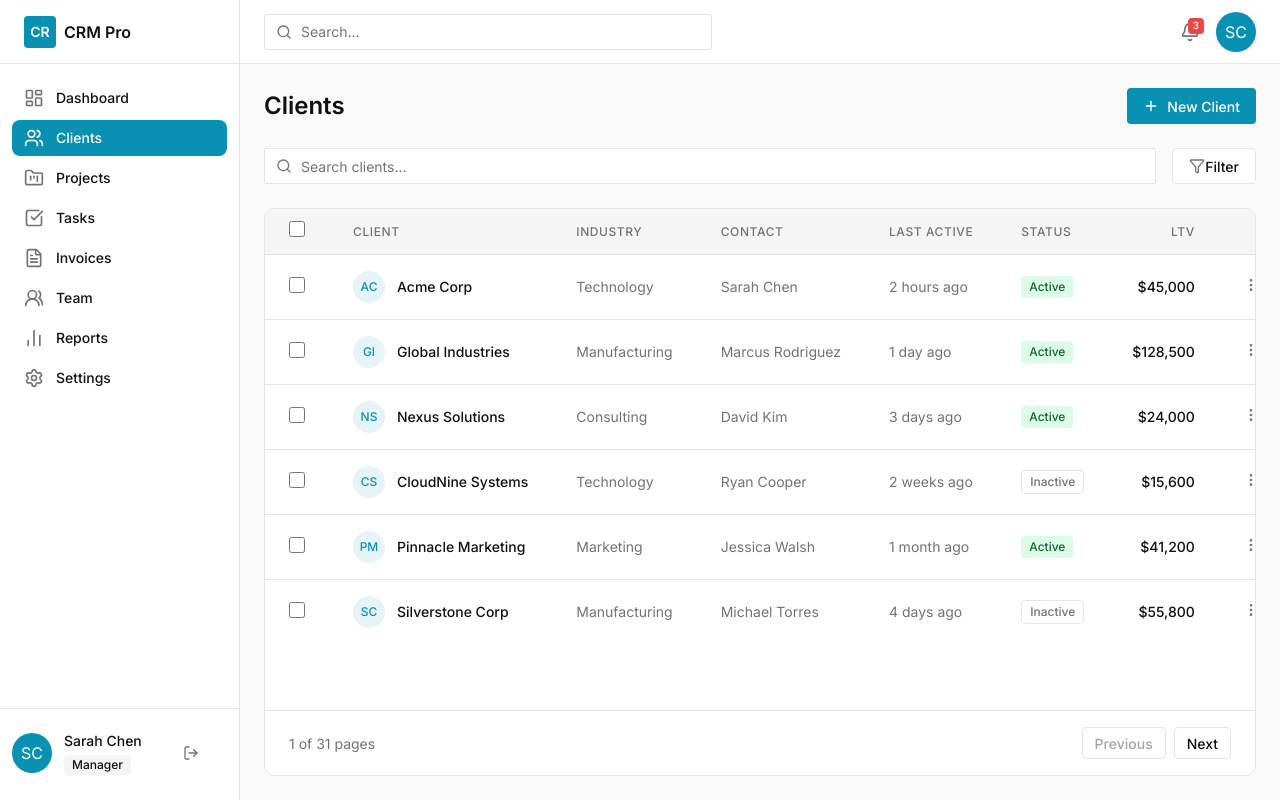
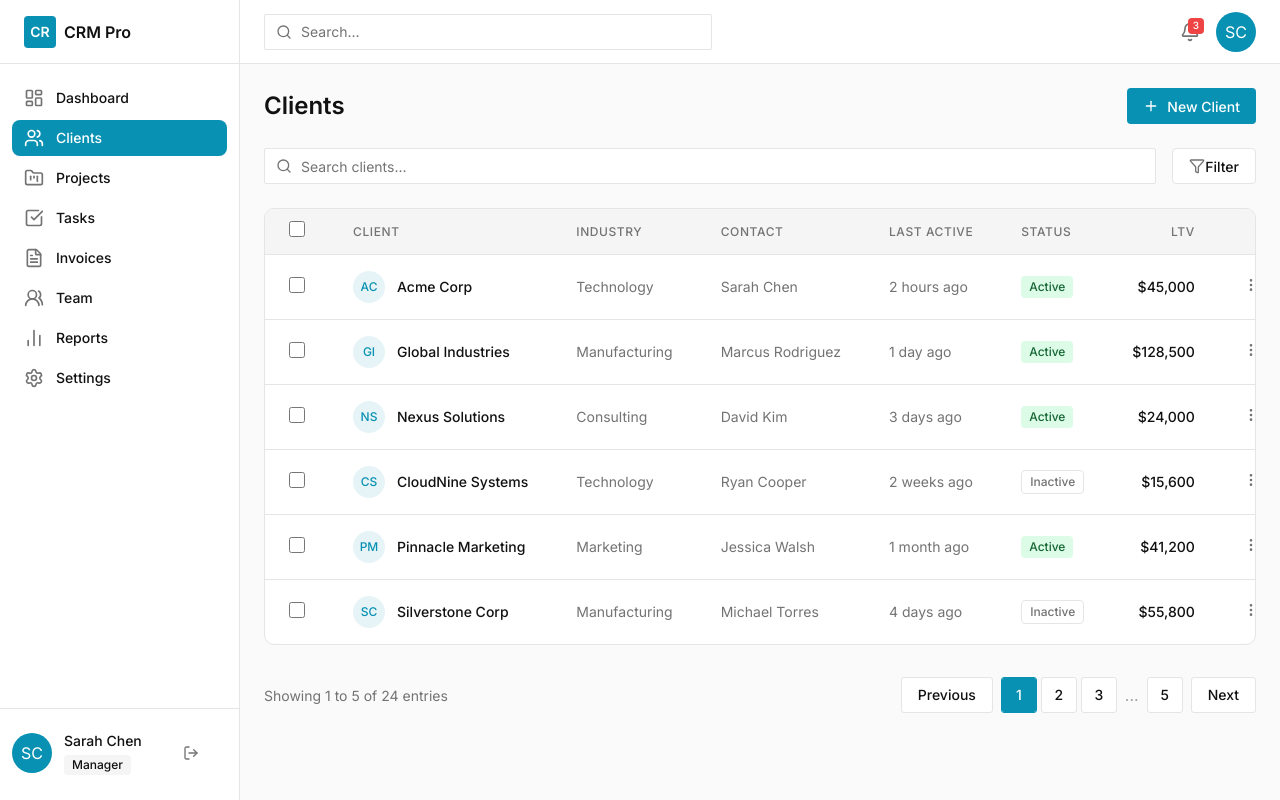
Before and after one commit to code-bd-sana/crm-pro-frontend, a Next.js app: page /clients in a window 1280 px wide. Built offline with nearby package versions, Linux system fonts and the light colour scheme.

Commit message:
Feat: refactor clients and invoices tables with updated pagination UI components

```diff
--- a/src/app/(dashboard)/clients/page.tsx
+++ b/src/app/(dashboard)/clients/page.tsx
@@ -3,6 +3,7 @@ import { Search, Filter, MoreVertical } from "lucide-react";
 import { Input } from "@/components/ui/input";
 import { Table, TableBody, TableCell, TableHead, TableHeader, TableRow } from "@/components/ui/table";
 import { NewClientButton } from "@/components/dashboard/NewClientButton";
+import { Button } from "@/components/ui/button";
 
 const clientsData = [
   { id: 1, initials: "AC", name: "Acme Corp", industry: "Technology", contact: "Sarah Chen", lastActive: "2 hours ago", status: "Active", ltv: "$45,000" },
@@ -42,8 +43,7 @@ export default function ClientsPage() {
       </div>
 
       {/* Table Container */}
-      <div className="bg-[#FFFFFF] border border-[#E5E5E5] rounded-[10px] flex-1 flex flex-col overflow-hidden">
-        <div className="overflow-x-auto">
+      <div className="bg-white rounded-[10px] border border-[#E5E5E5] overflow-hidden flex flex-col">
         <Table className="w-full text-left min-w-[1000px]">
           <TableHeader>
             <TableRow className="bg-[#F5F5F5] border-b border-[#E5E5E5] hover:bg-[#F5F5F5]">
@@ -107,20 +107,38 @@ export default function ClientsPage() {
         </Table>
       </div>
 
-        {/* Pagination */}
-        <div className="flex items-center justify-between px-6 py-4 border-t border-[#E5E5E5] mt-auto">
-          <span className="text-[#737373] text-[14px] font-normal">1 of 31 pages</span>
+      {/* Pagination Footer */}
+      <div className="flex flex-col sm:flex-row justify-between items-center gap-4 mt-2">
+        <p className="text-[14px] text-[#737373]">
+          Showing 1 to 5 of 24 entries
+        </p>
         <div className="flex items-center gap-2">
-            <button className="flex items-center justify-center px-3 h-[32px] bg-[#FFFFFF] border border-[#E5E5E5] rounded-[4px] text-[#A3A3A3] font-medium text-[14px] cursor-not-allowed">
+          <Button variant="outline" className="border-[#E5E5E5] bg-white text-[#111111] font-medium h-9 px-4 hover:bg-[#F8FAFC] rounded-[3px]">
             Previous
-            </button>
-            <button className="flex items-center justify-center px-3 h-[32px] bg-[#FFFFFF] border border-[#E5E5E5] hover:bg-gray-50 rounded-[4px] text-[#111111] font-medium text-[14px] transition-colors">
+          </Button>
+
+          <div className="flex items-center gap-1">
+            <Button variant="outline" className="w-9 h-9 p-0 bg-[#0891B2] text-white hover:bg-[#0891B2]/90 hover:text-white border-[#0891B2] rounded-[3px]">
+              1
+            </Button>
+            <Button variant="outline" className="w-9 h-9 p-0 bg-white border-[#E5E5E5] text-[#111111] hover:bg-[#F8FAFC] rounded-[3px]">
+              2
+            </Button>
+            <Button variant="outline" className="w-9 h-9 p-0 bg-white border-[#E5E5E5] text-[#111111] hover:bg-[#F8FAFC] rounded-[3px]">
+              3
+            </Button>
+            <span className="text-[#A3A3A3] px-1">...</span>
+            <Button variant="outline" className="w-9 h-9 p-0 bg-white border-[#E5E5E5] text-[#111111] hover:bg-[#F8FAFC] rounded-[3px]">
+              5
+            </Button>
+          </div>
+
+          <Button variant="outline" className="border-[#E5E5E5] bg-white text-[#111111] font-medium h-9 px-4 hover:bg-[#F8FAFC] rounded-[3px]">
             Next
-            </button>
+          </Button>
         </div>
       </div>
     </div>
 
-    </div>
   );
 }
--- a/src/app/(dashboard)/invoices/page.tsx
+++ b/src/app/(dashboard)/invoices/page.tsx
@@ -13,6 +13,7 @@ import {
   TableRow,
 } from "@/components/ui/table";
 import { AddInvoiceModal } from "@/components/invoices/AddInvoiceModal";
+import { Button } from "@/components/ui/button";
 
 const invoicesData = [
   {
@@ -160,9 +161,9 @@ export default function InvoicesPage() {
       </div>
 
       {/* Table Container */}
-      <div className="bg-[#FFFFFF] border border-[#E5E5E5] rounded-[6px] flex-1 flex flex-col overflow-hidden">
-        <div className="overflow-x-auto">
-          <Table className="w-full text-left min-w-[1000px]">
+      <div className="bg-white rounded-[10px] border border-[#E5E5E5] overflow-hidden flex flex-col">
+
+        <Table>
           <TableHeader>
             <TableRow className="border-b border-[#E5E5E5] hover:bg-transparent">
               <TableHead className="px-6 py-3 h-10 text-[14px] font-medium text-[#111111]">Invoice ID</TableHead>
@@ -207,32 +208,37 @@ export default function InvoicesPage() {
       </div>
 
       {/* Pagination Footer */}
-        <div className="flex items-center justify-between px-6 py-3 border-t border-[#E5E5E5] bg-[#FFFFFF] mt-auto">
-          <button className="text-[14px] font-medium text-[#737373] hover:text-[#111111] transition-colors px-3 py-1">
+      <div className="flex flex-col sm:flex-row justify-between items-center gap-4 mt-2">
+        <p className="text-[14px] text-[#737373]">
+          Showing 1 to 5 of 24 entries
+        </p>
+        <div className="flex items-center gap-2">
+          <Button variant="outline" className="border-[#E5E5E5] bg-white text-[#111111] font-medium h-9 px-4 hover:bg-[#F8FAFC] rounded-[3px]">
             Previous
-          </button>
+          </Button>
+
           <div className="flex items-center gap-1">
-            <button className="w-8 h-8 flex items-center justify-center rounded-xs bg-[#F5F5F5] text-[#111111] text-[14px] font-medium transition-colors">
+            <Button variant="outline" className="w-9 h-9 p-0 bg-[#0891B2] text-white hover:bg-[#0891B2]/90 hover:text-white border-[#0891B2] rounded-[3px]">
               1
-            </button>
-            <button className="w-8 h-8 flex items-center justify-center rounded-xs text-[#737373] hover:bg-[#F5F5F5] hover:text-[#111111] text-[14px] font-medium transition-colors">
+            </Button>
+            <Button variant="outline" className="w-9 h-9 p-0 bg-white border-[#E5E5E5] text-[#111111] hover:bg-[#F8FAFC] rounded-[3px]">
               2
-            </button>
-            <button className="w-8 h-8 flex items-center justify-center rounded-xs text-[#737373] hover:bg-[#F5F5F5] hover:text-[#111111] text-[14px] font-medium transition-colors">
+            </Button>
+            <Button variant="outline" className="w-9 h-9 p-0 bg-white border-[#E5E5E5] text-[#111111] hover:bg-[#F8FAFC] rounded-[3px]">
               3
-            </button>
-            <span className="w-8 h-8 flex items-center justify-center text-[#737373] text-[14px]">
-              ...
-            </span>
-            <button className="w-8 h-8 flex items-center justify-center rounded-xs text-[#737373] hover:bg-[#F5F5F5] hover:text-[#111111] text-[14px] font-medium transition-colors">
-              8
-            </button>
+            </Button>
+            <span className="text-[#A3A3A3] px-1">...</span>
+            <Button variant="outline" className="w-9 h-9 p-0 bg-white border-[#E5E5E5] text-[#111111] hover:bg-[#F8FAFC] rounded-[3px]">
+              5
+            </Button>
           </div>
-          <button className="text-[14px] font-medium text-[#737373] hover:text-[#111111] transition-colors px-3 py-1">
+
+          <Button variant="outline" className="border-[#E5E5E5] bg-white text-[#111111] font-medium h-9 px-4 hover:bg-[#F8FAFC] rounded-[3px]">
             Next
-          </button>
+          </Button>
         </div>
       </div>
+
 
       <AddInvoiceModal isOpen={isAddInvoiceOpen} onClose={() => setIsAddInvoiceOpen(false)} />
     </div>
```
Lines whose indentation alone changed are shown as unchanged.
